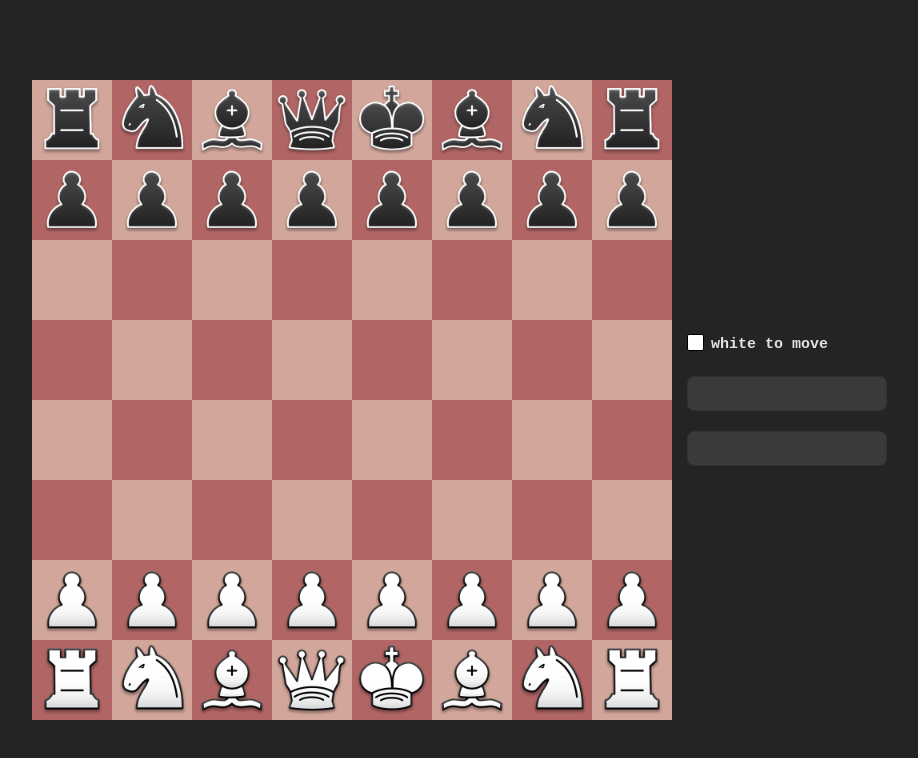
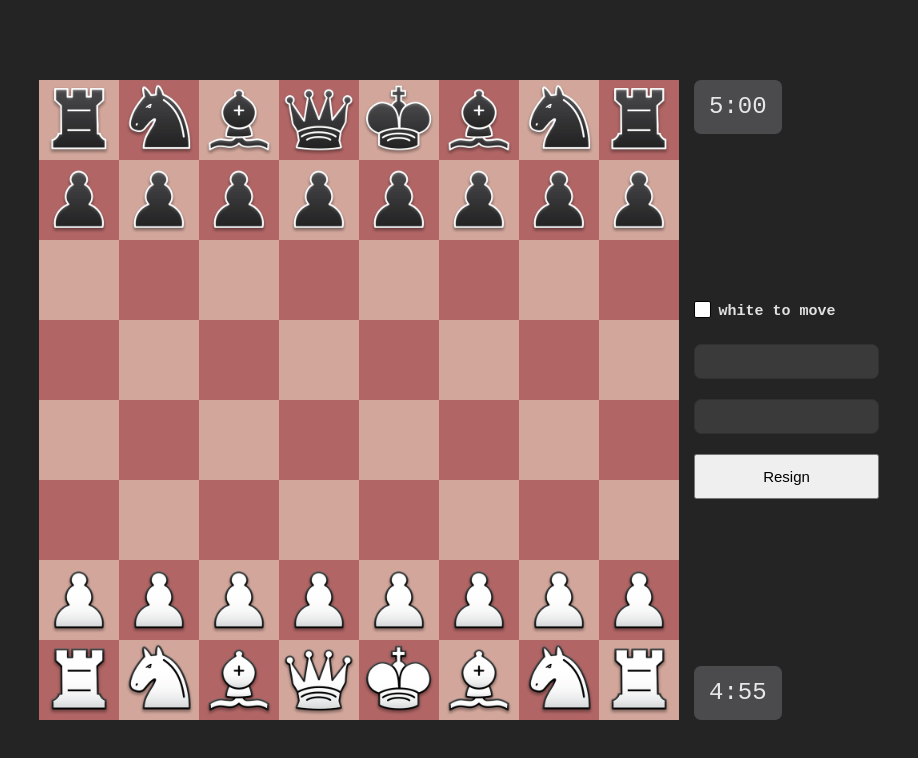
Before and after one commit to gerwld/chess_game, a React (Vite) app: page / in a window 1280 px wide. Shown: the top 758 px of the page, without its empty margins (181-1099 px from the left). Built offline with nearby package versions, Linux system fonts and the light colour scheme.

Commit message:
Added timer & resign

```diff
--- a/src/App.tsx
+++ b/src/App.tsx
@@ -14,8 +14,9 @@ function App() {
   function restart() {
     const newBoard = new Board();
     newBoard.initSquares();
-    newBoard.addFigures()
+    newBoard.addFigures();
     setBoard(newBoard);
+    setCurrentPlayer(wPlayer);
   }
 
   function swapPlayer() {
@@ -29,7 +30,7 @@ function App() {
 
   return (
     <div className="app">
-      <BoardComponent board={board} setBoard={setBoard} currentPlayer={currentPlayer} swapPlayer={swapPlayer} />
+      <BoardComponent board={board} setBoard={setBoard} currentPlayer={currentPlayer} swapPlayer={swapPlayer} restart={restart} />
     </div>
   )
 }
--- a/src/compontents/BoardComponent.tsx
+++ b/src/compontents/BoardComponent.tsx
@@ -5,16 +5,21 @@ import { Square } from '../models/Square'
 import { Player } from '../models/Player'
 import CapturedFigures from './CapturedFigures'
 import { COLORS } from '../models/Colors'
+import SessionTimer from './SessionTimer'
 
 interface BoardProps {
     board: Board,
     currentPlayer: Player | null
     setBoard: (board: Board) => void
     swapPlayer: () => void
+    restart: () => void
 }
 
-const BoardComponent: React.FC<BoardProps> = ({ board, setBoard, swapPlayer, currentPlayer }) => {
+const BoardComponent: React.FC<BoardProps> = ({ board, setBoard, swapPlayer, currentPlayer, restart }) => {
     const [selectedSquare, setSelectedSquare] = React.useState<Square | null>(null);
+    const [blackTime, setBlackTime] = React.useState(300);
+    const [whiteTime, setWhiteTime] = React.useState(300);
+    const timer = React.useRef<null | ReturnType<typeof setInterval>>(null)
 
     function click(square: Square) {
         // своп фігури на нове місце якщо це можливо
@@ -24,11 +29,46 @@ const BoardComponent: React.FC<BoardProps> = ({ board, setBoard, swapPlayer, cur
             setSelectedSquare(null);
         }
         // Інакше анселлект або виділеня
-        else if (square.figure && square.figure.color == currentPlayer.color)
+        else if (square.figure && square.figure.color == currentPlayer.color && square !== selectedSquare)
             setSelectedSquare(square);
         else setSelectedSquare(null)
+    }
 
+
+    // timer logic
+    function decrementBlackTimer() {
+        setBlackTime(prev => prev - 1)
     }
+
+    function decrementWhiteTimer() {
+        setWhiteTime(prev => prev - 1)
+    }
+
+    function startTimer() {
+        if (timer.current) {
+            clearInterval(timer.current)
+        }
+
+        const callback =
+            currentPlayer?.color === COLORS.WHITE
+                ? decrementWhiteTimer
+                : decrementBlackTimer
+
+        timer.current = setInterval(callback, 1000)
+    }
+
+    function handleResign() {
+        restart()
+        setBlackTime(300)
+        setWhiteTime(300)
+    }
+
+    React.useEffect(() => {
+        currentPlayer && startTimer()
+    }, [currentPlayer])
+
+
+
 
     function hightlightSquares() {
         board.highlightSquares(selectedSquare);
@@ -50,14 +90,22 @@ const BoardComponent: React.FC<BoardProps> = ({ board, setBoard, swapPlayer, cur
     return (
         <>
             <aside>
+                <SessionTimer currentPlayer={currentPlayer} time={blackTime} isBlack={true} />
+                <SessionTimer currentPlayer={currentPlayer} time={whiteTime} isBlack={false} />
+
                 <span className={
                     ['current_player',
                         currentPlayer?.color === COLORS.BLACK ? "current_player__bl" : "current_player__wh"].join(" ")
                 }>
                     {currentPlayer?.color} to move
                 </span>
-                <CapturedFigures figures={board.lostBlackFigures} />
-                <CapturedFigures figures={board.lostWhiteFigures} />
+
+                <div className="group">
+                    <CapturedFigures figures={board.lostBlackFigures} />
+                    <CapturedFigures figures={board.lostWhiteFigures} />
+                    <button onClick={handleResign}>Resign</button>
+                </div>
+
             </aside>
             <div className='board'>
                 {board.squares.map((row, index) =>
--- /dev/null
+++ b/src/compontents/SessionTimer.tsx
@@ -0,0 +1,23 @@
+import * as React from 'react'
+import { Player } from '../models/Player'
+
+interface SessionProps {
+    isBlack: boolean,
+    currentPlayer: Player | null,
+    time: any
+}
+
+const SessionTimer = ({ isBlack, currentPlayer, time }) => {
+    const min = Math.floor(time / 60),
+        sec = time - (min * 60)
+    if (currentPlayer && time)
+        return (
+            <div className={[
+                "session_timer",
+                isBlack ? "session_timer__black" : "session_timer__white"
+            ].join(" ")}>{min}:{sec < 10 ? '0' + String(sec) : sec}</div>
+        )
+    return ""
+}
+
+export default SessionTimer
--- a/src/index.css
+++ b/src/index.css
@@ -7,22 +7,42 @@
   color-scheme: light dark;
   color: rgba(255, 255, 255, 0.87);
   background-color: #242424;
-
+  font-family: monospace;
   font-synthesis: none;
   text-rendering: optimizeLegibility;
   -webkit-font-smoothing: antialiased;
   -moz-osx-font-smoothing: grayscale;
   -webkit-text-size-adjust: 100%;
+
+  --aside-gap: 15px;
+  --border-radius-main: 7px;
+  --board-square-size: max(10vmin, 30px);
+  --board-size: calc(var(--board-square-size, max(10vmin, 30px)) * 8);
 }
 
 * {
   margin: 0;
   padding: 0;
+  box-sizing: border-box;
+}
+
+a,
+button {
+  cursor: pointer;
+}
+
+button {
+  width: 100%;
+  min-height: 45px;
+  padding: 5px 15px;
+  margin-top: 20px;
+  font-size: 1rem;
+  font-weight: 500;
 }
 
 .app {
-  width: 100vw;
-  height: 100vh;
+  min-width: 100vw;
+  min-height: 100vh;
   display: flex;
   justify-content: center;
   align-items: center;
@@ -30,9 +50,18 @@
 }
 
 aside {
+  position: relative;
   order: 1;
-  padding-left: 15px;
+
+  display: flex;
+  align-items: stretch;
+  justify-content: center;
+  flex-direction: column;
+  width: 200px;
+  height: 100%;
+  padding: 2rem 0 2rem var(--aside-gap, 15px);
   font-size: 1rem;
+  min-height: var(--board-size);
 }
 
 .captured {
@@ -44,10 +73,11 @@ aside {
   min-height: 35px;
   margin-top: 20px;
   border: 1px solid #313131;
-  border-radius: 7px;
+  border-radius: var(--border-radius-main, 7px);
   background-color: rgba(255, 255, 255, 0.1);
   padding: 5px;
   box-sizing: border-box;
+  overflow: scroll;
 }
 
 .captured__piece {
@@ -106,10 +136,10 @@ aside {
 }
 
 .board {
-  width: calc(max(10vmin, 30px) *8);
-  min-width: calc(max(10vmin, 30px) *8);
-  height: calc(max(10vmin, 30px) *8);
-  min-height: calc(max(10vmin, 30px) *8);
+  width: calc(var(--board-square-size) *8);
+  min-width: calc(var(--board-square-size) *8);
+  height: calc(var(--board-square-size) *8);
+  min-height: calc(var(--board-square-size) *8);
   display: flex;
   flex-wrap: wrap;
   background-image: url("/assets/boards/26brown.png");
@@ -118,11 +148,21 @@ aside {
 }
 
 .square {
-  width: max(10vmin, 30px);
-  height: max(10vmin, 30px);
+  width: var(--board-square-size);
+  height: var(--board-square-size);
   display: flex;
   align-items: center;
   justify-content: center;
+}
+
+@media only screen and (max-width: 820px) {
+  .app {
+    flex-direction: column;
+  }
+
+  aside {
+    margin: 30px auto;
+  }
 }
 
 @media only screen and (max-width: 660px) {
@@ -199,3 +239,21 @@ aside {
   height: 100%;
   object-fit: contain !important;
 }
+
+
+.session_timer {
+  position: absolute;
+  left: var(--aside-gap, 15px);
+  top: 0;
+  padding: 15px;
+  font-size: 1.6rem;
+  line-height: 100%;
+  background-color: #4b4b4e;
+  border-radius: var(--border-radius-main, 7px);
+  user-select: none;
+}
+
+.session_timer__white {
+  top: unset;
+  bottom: 0;
+}
```
